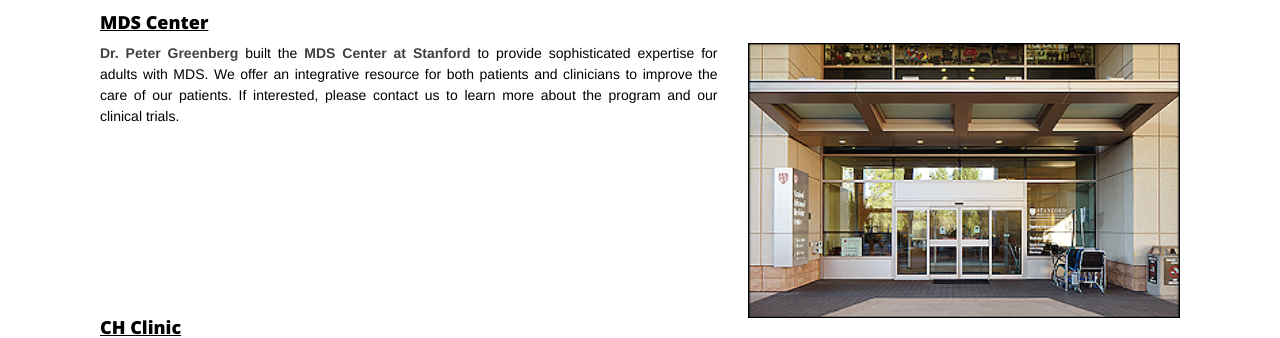
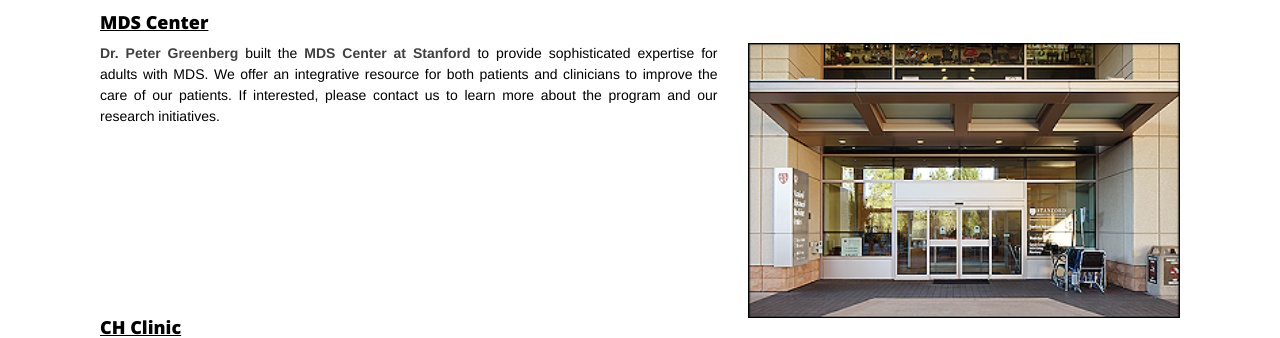
Before and after one commit to systemsheme/systemsheme.github.io, a Jekyll site: the page built from pages/Clinic.md, in a window 1280 px wide and 1287 px high. Shown: the part 520-858 px from the top of the window. Built offline with Jekyll 4.4.1, drawn with Linux system fonts in a browser that asks for light colours; nearby versions of some CDN libraries.

```diff
--- a/pages/Clinic.md
+++ b/pages/Clinic.md
@@ -47,7 +47,7 @@ subtitle: Asiri Lab Clinic
 	<h4><u>MDS Center</u></h4>
 	<div class="row">
 		<div class="col-sm-7" style="text-align: justify">
-			<p><a href="https://med.stanford.edu/profiles/peter-greenberg" target="_blank"><strong style="color:#404040ff">Dr. Peter Greenberg</strong></a> built the <a href="https://med.stanford.edu/hematology/patient_care/mdscenter.html" target="_blank"><strong style="color:#404040ff">MDS Center at Stanford</strong></a> to provide sophisticated expertise for adults with MDS. We offer an integrative resource for both patients and clinicians to improve the care of our patients. If interested, please contact us to learn more about the program and our clinical trials.</p>
+			<p><a href="https://med.stanford.edu/profiles/peter-greenberg" target="_blank"><strong style="color:#404040ff">Dr. Peter Greenberg</strong></a> built the <a href="https://med.stanford.edu/hematology/patient_care/mdscenter.html" target="_blank"><strong style="color:#404040ff">MDS Center at Stanford</strong></a> to provide sophisticated expertise for adults with MDS. We offer an integrative resource for both patients and clinicians to improve the care of our patients. If interested, please contact us to learn more about the program and our research initiatives.</p>
 		</div>
 		<div class="col-sm-5" style="text-align: right">
 			<img src="/img/blakewilbur.png" style="width: {% if pub.imageWidth %}{{pub.imageWidth}}{% else %}100%{% endif %} !important; height: auto !important;"><br>
```
Also changed, not shown: _data/LabMembers.yml (+21 -21 lines), img/members/evelyn.jpg (added).
